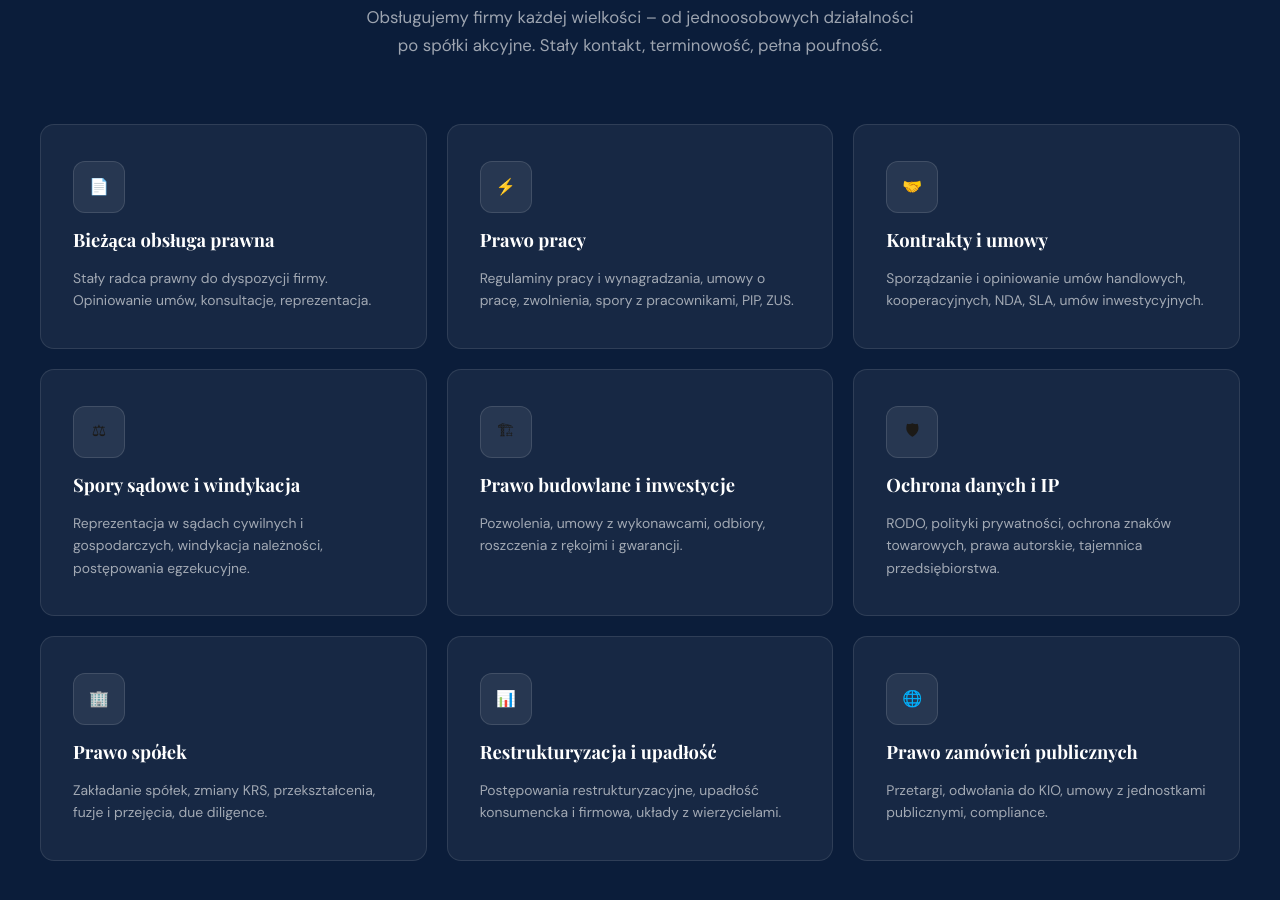
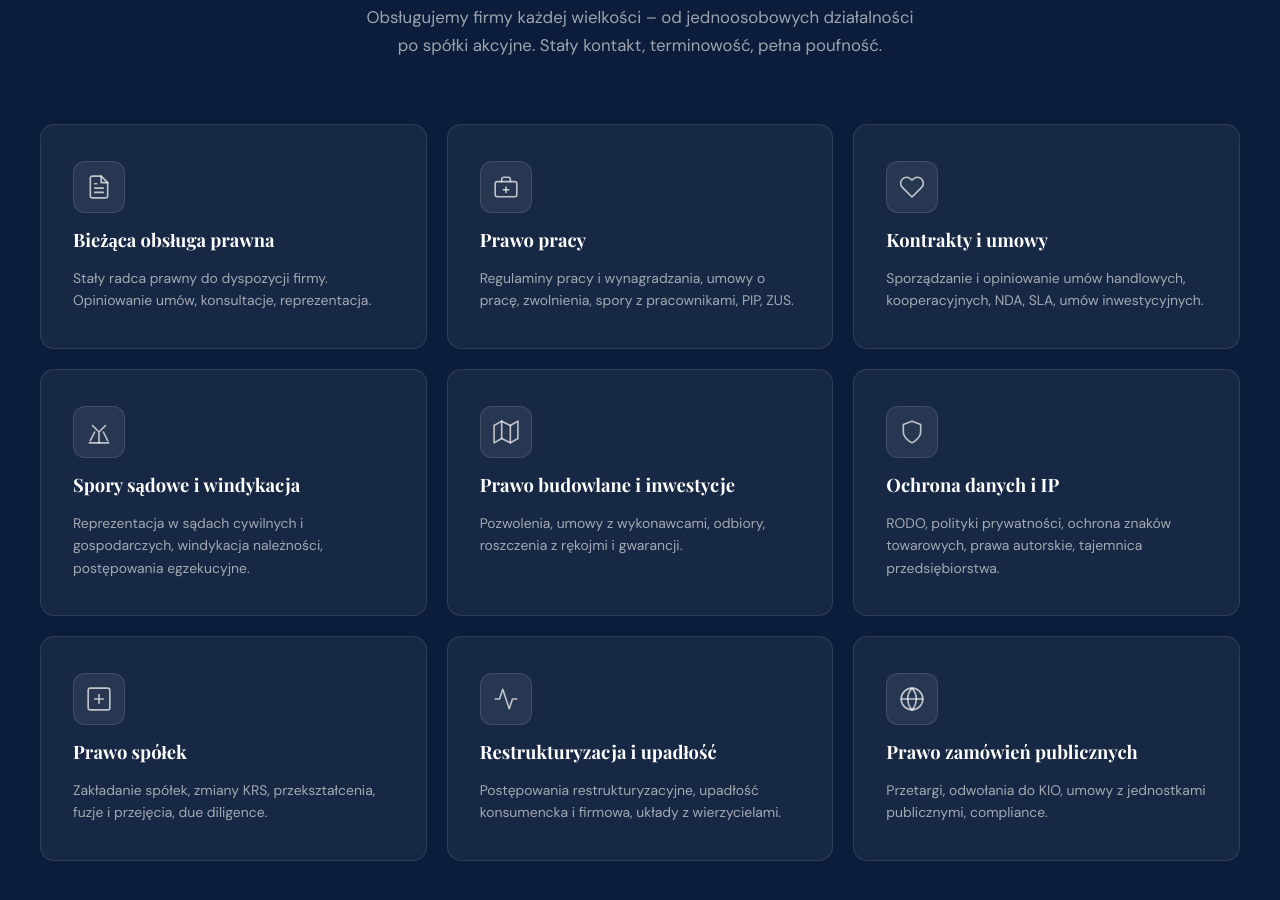
Before and after one commit to aurabroker/acslegal, a plain HTML site: page index.html in a window 1280 px wide. Shown: the part 3229-4129 px from the top of the page. Drawn offline with nearby package versions, Linux system fonts and the light colour scheme; a web font is replaced by a local one.

Commit message:
Update index.html

```diff
--- a/index.html
+++ b/index.html
@@ -109,7 +109,13 @@
       </div>
       <div class="services-grid">
         <div class="service-card reveal-up" data-delay="0">
-          <div class="service-icon">⚖</div>
+          <div class="service-icon si-sway">
+            <svg viewBox="0 0 24 24" fill="none" stroke="currentColor" stroke-width="1.5" stroke-linecap="round" stroke-linejoin="round">
+              <path d="M12 22V12m0 0L6 6m6 6 6-6"/>
+              <path d="M3 22h18"/>
+              <path d="M8 12l-4 8m12-8 4 8"/>
+            </svg>
+          </div>
           <h3>Sprawy frankowe</h3>
           <p>Unieważnienie umowy kredytowej, odfrankowienie, odzyskanie nadpłaconych rat – skutecznie przeciwko bankom.</p>
           <ul>
@@ -121,7 +127,11 @@
           <a href="#kontakt" class="service-cta">Bezpłatna analiza →</a>
         </div>
         <div class="service-card reveal-up" data-delay="100">
-          <div class="service-icon">🏥</div>
+          <div class="service-icon si-pulse">
+            <svg viewBox="0 0 24 24" fill="none" stroke="currentColor" stroke-width="1.5" stroke-linecap="round" stroke-linejoin="round">
+              <path d="M22 12h-4l-3 9L9 3l-3 9H2"/>
+            </svg>
+          </div>
           <h3>Odszkodowania</h3>
           <p>Wypadki komunikacyjne, błędy medyczne, wypadki przy pracy – walczymy o Twoje odszkodowanie.</p>
           <ul>
@@ -133,7 +143,14 @@
           <a href="#kontakt" class="service-cta">Oceń swoją sprawę →</a>
         </div>
         <div class="service-card reveal-up" data-delay="200">
-          <div class="service-icon">👨‍👩‍👧</div>
+          <div class="service-icon si-spin">
+            <svg viewBox="0 0 24 24" fill="none" stroke="currentColor" stroke-width="1.5" stroke-linecap="round" stroke-linejoin="round">
+              <path d="M17 21v-2a4 4 0 0 0-4-4H5a4 4 0 0 0-4 4v2"/>
+              <circle cx="9" cy="7" r="4"/>
+              <path d="M23 21v-2a4 4 0 0 0-3-3.87"/>
+              <path d="M16 3.13a4 4 0 0 1 0 7.75"/>
+            </svg>
+          </div>
           <h3>Prawo rodzinne</h3>
           <p>Rozwody, separacja, alimenty, władza rodzicielska, adopcja – z empatią i skutecznością.</p>
           <ul>
@@ -145,7 +162,12 @@
           <a href="#kontakt" class="service-cta">Porozmawiaj z prawnikiem →</a>
         </div>
         <div class="service-card reveal-up" data-delay="300">
-          <div class="service-icon">🏠</div>
+          <div class="service-icon si-bounce">
+            <svg viewBox="0 0 24 24" fill="none" stroke="currentColor" stroke-width="1.5" stroke-linecap="round" stroke-linejoin="round">
+              <path d="M3 9l9-7 9 7v11a2 2 0 0 1-2 2H5a2 2 0 0 1-2-2z"/>
+              <polyline points="9 22 9 12 15 12 15 22"/>
+            </svg>
+          </div>
           <h3>Podział majątku</h3>
           <p>Majątkowe sprawy małżeńskie, dziedziczenie, podział spadku – kompleksowe doradztwo.</p>
           <ul>
@@ -157,7 +179,13 @@
           <a href="#kontakt" class="service-cta">Skonsultuj sprawę →</a>
         </div>
         <div class="service-card reveal-up" data-delay="400">
-          <div class="service-icon">🏘</div>
+          <div class="service-icon si-draw">
+            <svg viewBox="0 0 24 24" fill="none" stroke="currentColor" stroke-width="1.5" stroke-linecap="round" stroke-linejoin="round">
+              <rect x="2" y="3" width="20" height="14" rx="2"/>
+              <path d="M8 21h8M12 17v4"/>
+              <path class="si-draw-line" d="M6 8h4M6 11h8M6 14h3"/>
+            </svg>
+          </div>
           <h3>Prawo nieruchomości</h3>
           <p>Zakup, sprzedaż, najem, deweloperzy, spory sąsiedzkie – bezpieczne transakcje nieruchomościami.</p>
           <ul>
@@ -169,7 +197,12 @@
           <a href="#kontakt" class="service-cta">Sprawdź umowę →</a>
         </div>
         <div class="service-card reveal-up" data-delay="500">
-          <div class="service-icon">📋</div>
+          <div class="service-icon si-shield">
+            <svg viewBox="0 0 24 24" fill="none" stroke="currentColor" stroke-width="1.5" stroke-linecap="round" stroke-linejoin="round">
+              <path d="M12 22s8-4 8-10V5l-8-3-8 3v7c0 6 8 10 8 10z"/>
+              <path class="si-check" d="M9 12l2 2 4-4"/>
+            </svg>
+          </div>
           <h3>Prawo karne</h3>
           <p>Obrona w postępowaniu karnym, reprezentacja pokrzywdzonych, środki odwoławcze.</p>
           <ul>
@@ -194,47 +227,97 @@
       </div>
       <div class="business-grid">
         <div class="business-card reveal-up" data-delay="0">
-          <div class="business-icon">📄</div>
+          <div class="business-icon bi-slide">
+            <svg viewBox="0 0 24 24" fill="none" stroke="currentColor" stroke-width="1.5" stroke-linecap="round" stroke-linejoin="round">
+              <path d="M14 2H6a2 2 0 0 0-2 2v16a2 2 0 0 0 2 2h12a2 2 0 0 0 2-2V8z"/>
+              <polyline points="14 2 14 8 20 8"/>
+              <line x1="16" y1="13" x2="8" y2="13"/>
+              <line x1="16" y1="17" x2="8" y2="17"/>
+              <polyline points="10 9 9 9 8 9"/>
+            </svg>
+          </div>
           <h3>Bieżąca obsługa prawna</h3>
           <p>Stały radca prawny do dyspozycji firmy. Opiniowanie umów, konsultacje, reprezentacja.</p>
         </div>
         <div class="business-card reveal-up" data-delay="100">
-          <div class="business-icon">⚡</div>
+          <div class="business-icon bi-spin">
+            <svg viewBox="0 0 24 24" fill="none" stroke="currentColor" stroke-width="1.5" stroke-linecap="round" stroke-linejoin="round">
+              <rect x="2" y="7" width="20" height="14" rx="2"/>
+              <path d="M16 7V5a2 2 0 0 0-2-2h-4a2 2 0 0 0-2 2v2"/>
+              <line x1="12" y1="12" x2="12" y2="17"/>
+              <line x1="9.5" y1="14.5" x2="14.5" y2="14.5"/>
+            </svg>
+          </div>
           <h3>Prawo pracy</h3>
           <p>Regulaminy pracy i wynagradzania, umowy o pracę, zwolnienia, spory z pracownikami, PIP, ZUS.</p>
         </div>
         <div class="business-card reveal-up" data-delay="200">
-          <div class="business-icon">🤝</div>
+          <div class="business-icon bi-shake">
+            <svg viewBox="0 0 24 24" fill="none" stroke="currentColor" stroke-width="1.5" stroke-linecap="round" stroke-linejoin="round">
+              <path d="M20.84 4.61a5.5 5.5 0 0 0-7.78 0L12 5.67l-1.06-1.06a5.5 5.5 0 0 0-7.78 7.78l1.06 1.06L12 21.23l7.78-7.78 1.06-1.06a5.5 5.5 0 0 0 0-7.78z"/>
+            </svg>
+          </div>
           <h3>Kontrakty i umowy</h3>
           <p>Sporządzanie i opiniowanie umów handlowych, kooperacyjnych, NDA, SLA, umów inwestycyjnych.</p>
         </div>
         <div class="business-card reveal-up" data-delay="300">
-          <div class="business-icon">⚖</div>
+          <div class="business-icon bi-sway">
+            <svg viewBox="0 0 24 24" fill="none" stroke="currentColor" stroke-width="1.5" stroke-linecap="round" stroke-linejoin="round">
+              <path d="M12 22V12m0 0L6 6m6 6 6-6"/>
+              <path d="M3 22h18"/>
+              <path d="M8 12l-4 8m12-8 4 8"/>
+            </svg>
+          </div>
           <h3>Spory sądowe i windykacja</h3>
           <p>Reprezentacja w sądach cywilnych i gospodarczych, windykacja należności, postępowania egzekucyjne.</p>
         </div>
         <div class="business-card reveal-up" data-delay="400">
-          <div class="business-icon">🏗</div>
+          <div class="business-icon bi-bounce">
+            <svg viewBox="0 0 24 24" fill="none" stroke="currentColor" stroke-width="1.5" stroke-linecap="round" stroke-linejoin="round">
+              <polygon points="1 6 1 22 8 18 16 22 23 18 23 2 16 6 8 2 1 6"/>
+              <line x1="8" y1="2" x2="8" y2="18"/>
+              <line x1="16" y1="6" x2="16" y2="22"/>
+            </svg>
+          </div>
           <h3>Prawo budowlane i inwestycje</h3>
           <p>Pozwolenia, umowy z wykonawcami, odbiory, roszczenia z rękojmi i gwarancji.</p>
         </div>
         <div class="business-card reveal-up" data-delay="500">
-          <div class="business-icon">🛡</div>
+          <div class="business-icon bi-shield">
+            <svg viewBox="0 0 24 24" fill="none" stroke="currentColor" stroke-width="1.5" stroke-linecap="round" stroke-linejoin="round">
+              <path d="M12 22s8-4 8-10V5l-8-3-8 3v7c0 6 8 10 8 10z"/>
+            </svg>
+          </div>
           <h3>Ochrona danych i IP</h3>
           <p>RODO, polityki prywatności, ochrona znaków towarowych, prawa autorskie, tajemnica przedsiębiorstwa.</p>
         </div>
         <div class="business-card reveal-up" data-delay="600">
-          <div class="business-icon">🏢</div>
+          <div class="business-icon bi-spin">
+            <svg viewBox="0 0 24 24" fill="none" stroke="currentColor" stroke-width="1.5" stroke-linecap="round" stroke-linejoin="round">
+              <rect x="2" y="2" width="20" height="20" rx="2"/>
+              <path d="M16 12H8M12 8v8"/>
+            </svg>
+          </div>
           <h3>Prawo spółek</h3>
           <p>Zakładanie spółek, zmiany KRS, przekształcenia, fuzje i przejęcia, due diligence.</p>
         </div>
         <div class="business-card reveal-up" data-delay="700">
-          <div class="business-icon">📊</div>
+          <div class="business-icon bi-pulse">
+            <svg viewBox="0 0 24 24" fill="none" stroke="currentColor" stroke-width="1.5" stroke-linecap="round" stroke-linejoin="round">
+              <polyline points="22 12 18 12 15 21 9 3 6 12 2 12"/>
+            </svg>
+          </div>
           <h3>Restrukturyzacja i upadłość</h3>
           <p>Postępowania restrukturyzacyjne, upadłość konsumencka i firmowa, układy z wierzycielami.</p>
         </div>
         <div class="business-card reveal-up" data-delay="800">
-          <div class="business-icon">🌐</div>
+          <div class="business-icon bi-slide">
+            <svg viewBox="0 0 24 24" fill="none" stroke="currentColor" stroke-width="1.5" stroke-linecap="round" stroke-linejoin="round">
+              <circle cx="12" cy="12" r="10"/>
+              <line x1="2" y1="12" x2="22" y2="12"/>
+              <path d="M12 2a15.3 15.3 0 0 1 4 10 15.3 15.3 0 0 1-4 10 15.3 15.3 0 0 1-4-10 15.3 15.3 0 0 1 4-10z"/>
+            </svg>
+          </div>
           <h3>Prawo zamówień publicznych</h3>
           <p>Przetargi, odwołania do KIO, umowy z jednostkami publicznymi, compliance.</p>
         </div>
```
